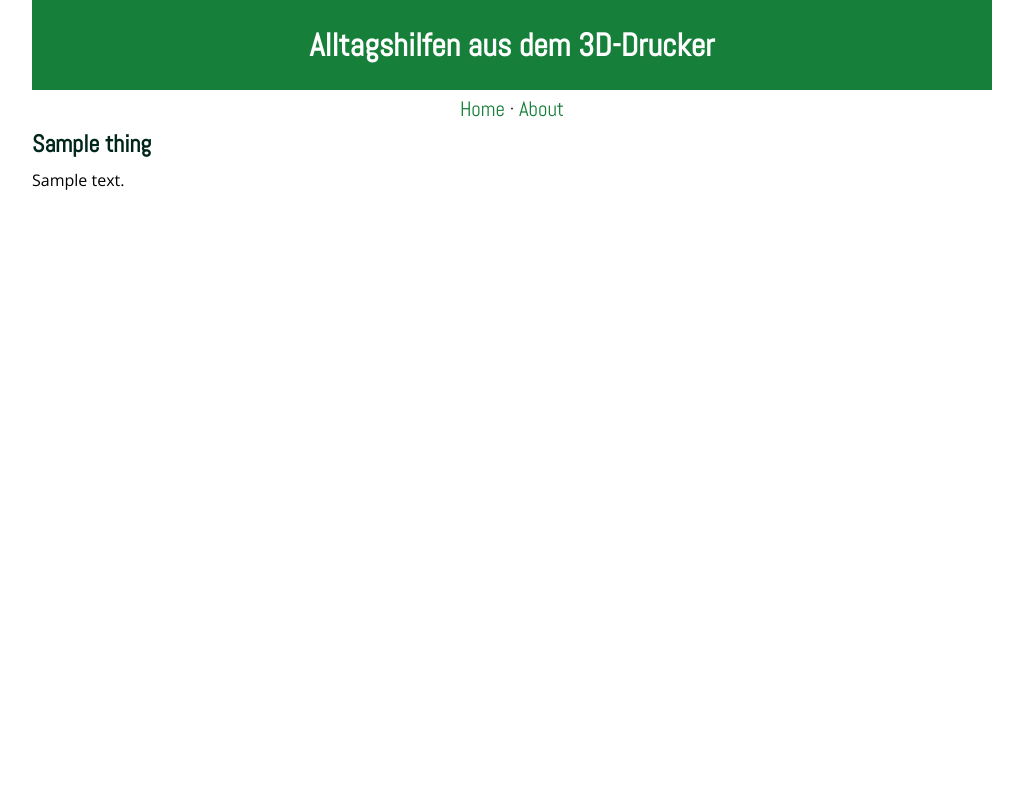
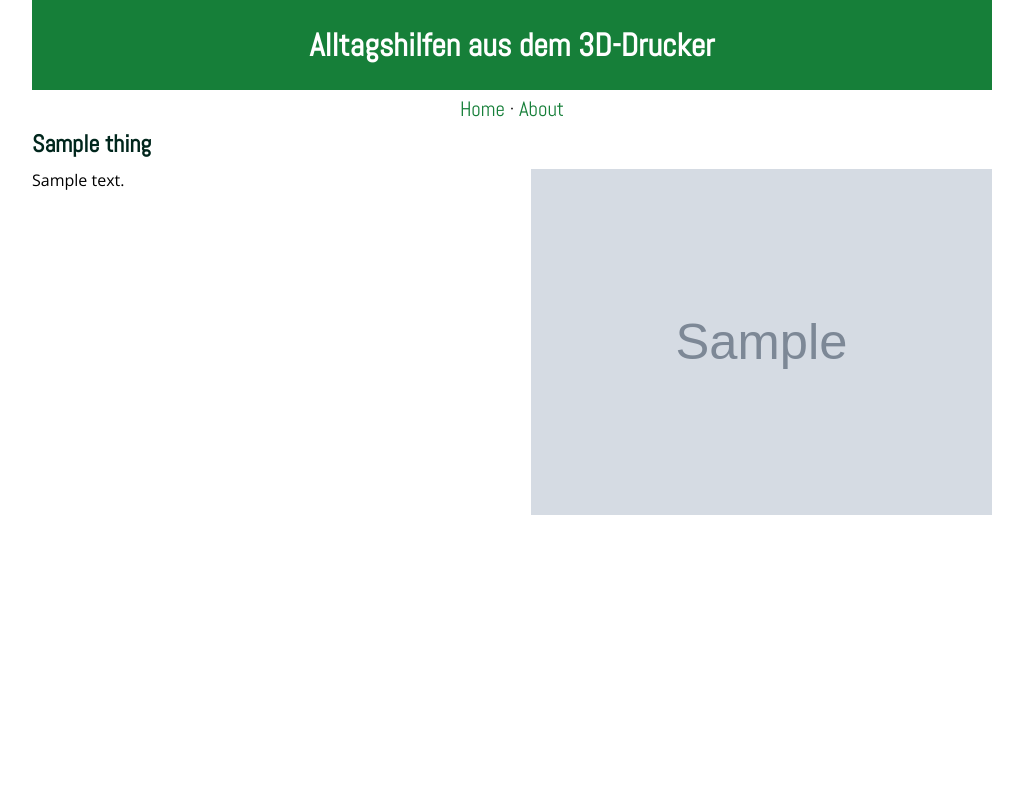
Before and after one commit to jbrgn/djangogirls, a Django app: page /things/1/ in a window 1280 px wide. Shown: the whole page, without its empty margins (128-1151 px from the left). Run offline with Django 3.2, Linux system fonts and the light colour scheme; tables that the repository leaves empty hold one stand-in row (Sample ...).

Commit message:
Layout auf Detailseite

```diff
--- a/blog/static/css/blog.css
+++ b/blog/static/css/blog.css
@@ -79,3 +79,18 @@ h2 {
 .thing {
     margin-right: 100px;
 }
+
+#detail-content {
+    display: flex;
+    flex-direction: row;
+    align-items: stretch;
+    justify-content: space-between;
+}
+
+#detail-text, #detail-images {
+    width: 48%;
+}
+
+#detail-images img {
+    width: 100%;
+}
--- a/blog/templates/blog/thing_detail.html
+++ b/blog/templates/blog/thing_detail.html
@@ -2,5 +2,14 @@
 
 {% block content %}
     <h2>{{ thing.title }}</h2>
-    <p>{{ thing.text |linebreaksbr |urlize }}</p>
+
+
+    <div id="detail-content">
+        <div id="detail-text">
+            <p>{{ thing.text |linebreaksbr |urlize }}</p>
+        </div>
+        <div id="detail-images">
+            <img src="{{ thing.preview_image.url }}">
+        </div>
+    </div>
 {% endblock %}
```
